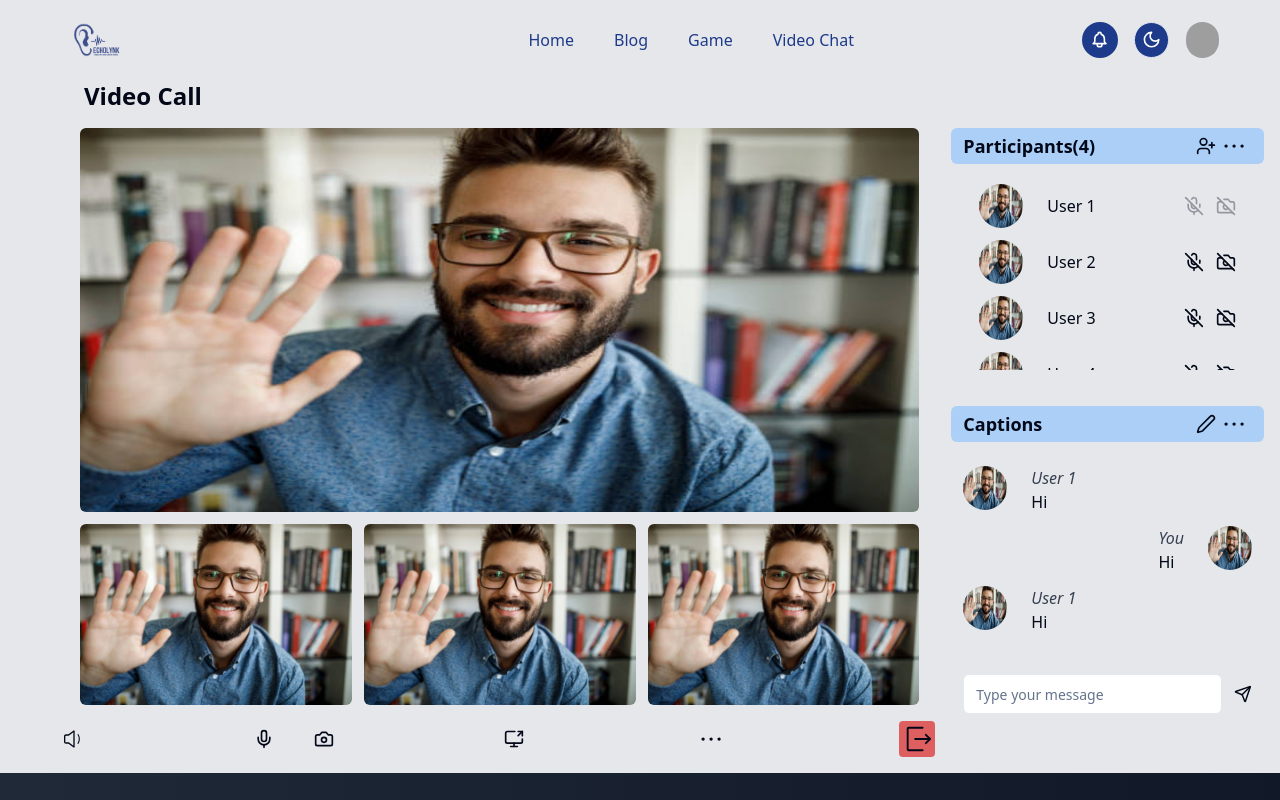
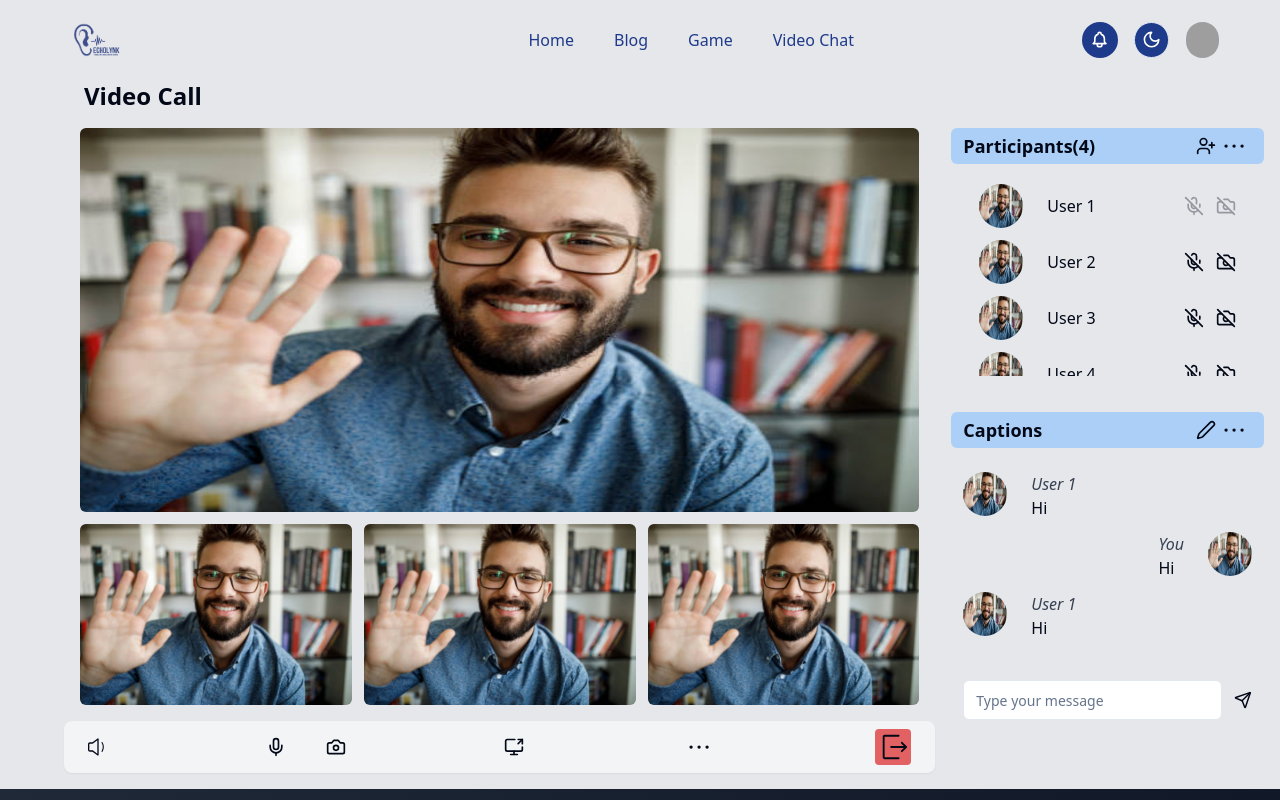
Before and after one commit to Third-Year-Project-05/Group_Project_Web, a React (Vite) app in the folder echolynk-frontend/: page /user-video-chat in a window 1280 px wide. Shown: the top 800 px of the page. Built offline with nearby package versions, Linux system fonts and the light colour scheme; grey boxes are pictures that could not be loaded.

Commit message:
updated frontend

```diff
--- a/echolynk-frontend/src/components/user/video-chat/controllers.jsx
+++ b/echolynk-frontend/src/components/user/video-chat/controllers.jsx
@@ -4,7 +4,7 @@ import { AudioLines, Camera, DotIcon, Mic, ScreenShare, Speaker, SpeakerIcon, St
 
 export const Controllers = () => {
     return(
-        <div className='flex flex-col gap-3 mb-4'>
+        <div className='flex flex-col gap-3 mb-4 bg-gray-100 dark:bg-inherit shadow-sm dark:shadow-slate-700 p-2 px-6 rounded-lg'>
             <div className='flex gap-3 justify-between'>
                 <SpeakerModerateIcon className='w-5 h-5 self-center'/>
                 <div className="flex gap-10">
```
